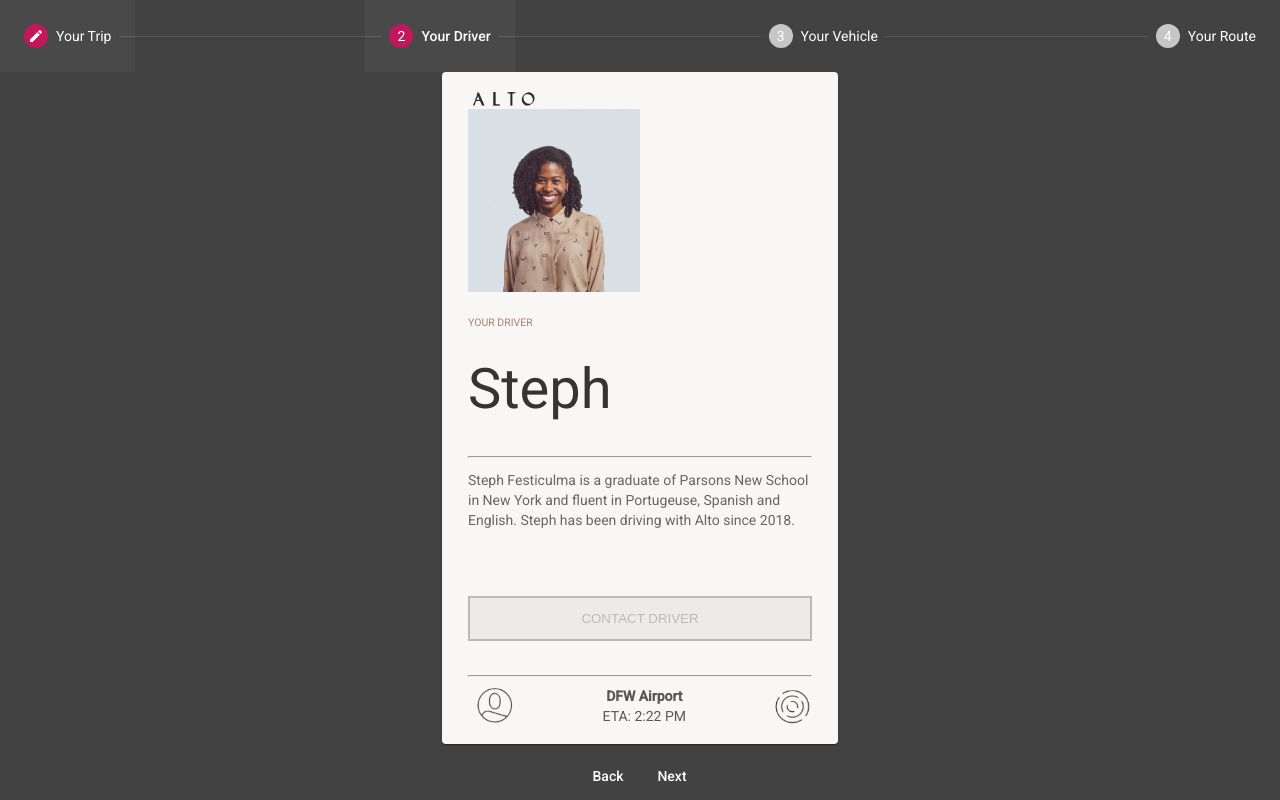
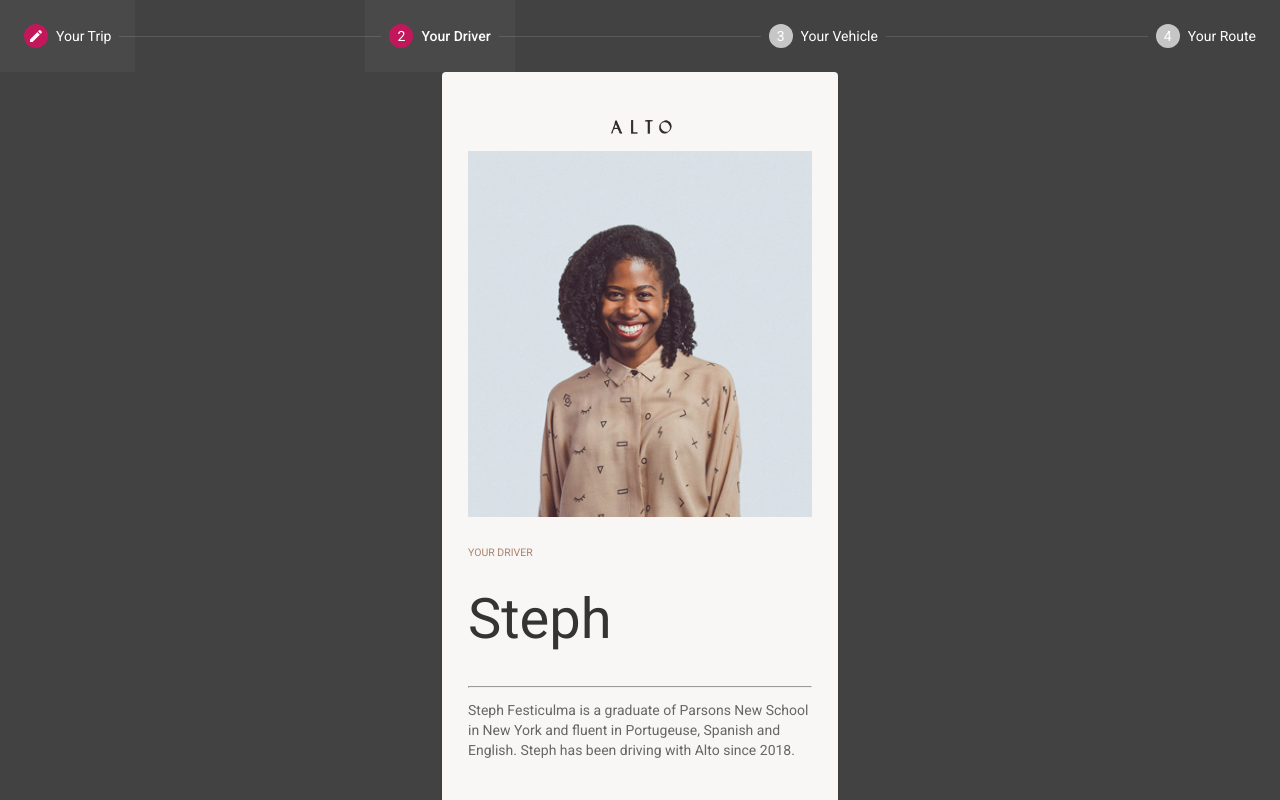
Before and after one commit to bravery08/alto-app, an Angular app: page / in a window 1280 px wide. Both pictures are taken after a click on the button "Next". Shown: the top 800 px of the page. Built offline with nearby package versions, Linux system fonts and the light colour scheme.

Commit message:
driver card styling

```diff
--- a/src/app/driver/driver.component.html
+++ b/src/app/driver/driver.component.html
@@ -1,9 +1,13 @@
 <mat-card>
     <mat-card-content>
 
-        <img class="alto-logo" src="./assets/images/alto_logo.png">
+        <div class="alto-logo">
+            <img src="./assets/images/alto_logo.png">
+        </div>
 
-        <img class="driver-image" src="./assets/images/driver-image.png">
+        <div class="driver-image">
+            <img src="./assets/images/driver-image.png">
+        </div>
 
         <p class="title">YOUR DRIVER</p>
 
--- a/src/app/driver/driver.component.scss
+++ b/src/app/driver/driver.component.scss
@@ -16,15 +16,21 @@
     margin: 0px 10px;
 }
 
-img {
+.driver-image {
+    margin-top: 1em;
+    img {
+        width: 100%;
+    }
+}
+
+.alto-logo {
     display: flex;
     flex-direction: column;
     align-items: center;
-    width: 20%;
-}
-
-.driver-image {
-    width: 50%;
+    padding-top: 2em;
+    img {
+        width: 20%;
+    }
 }
 
 .title {
@@ -49,7 +55,7 @@
 }
 
 button {
-    background-color: rgb(239, 234, 234);
+    background-color: rgb(248, 247, 246);
     color: rgb(187, 186, 186);
     border: solid 2px rgb(187, 186, 186);
     padding: 1em 2em;
```
